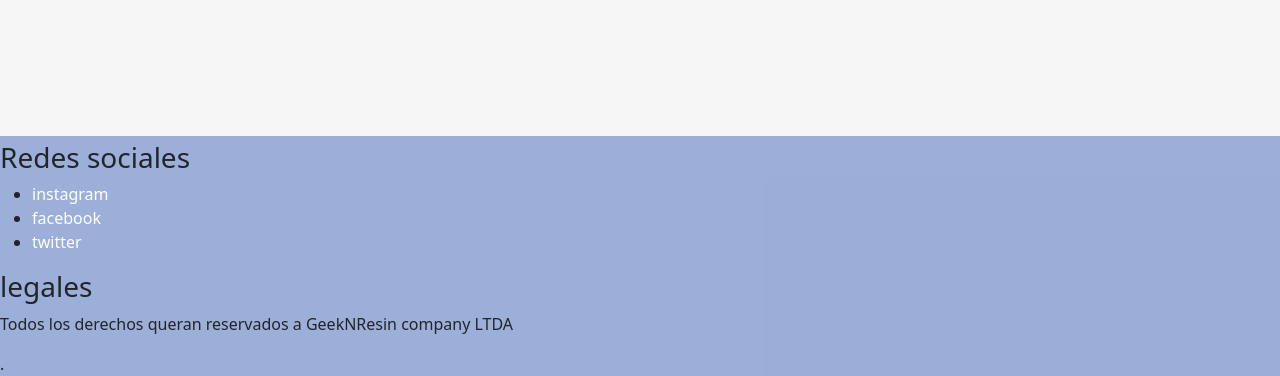
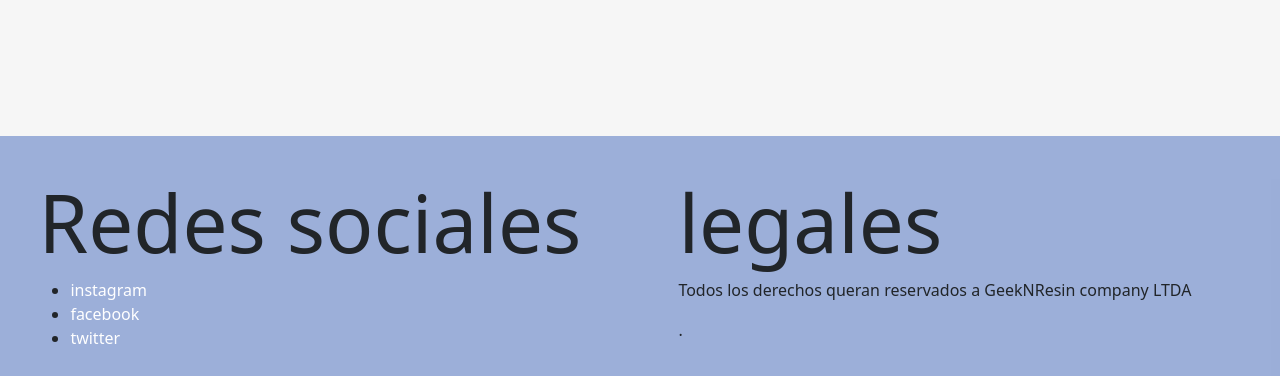
Before and after one commit to Francomarcellini/GEEKNRESINV2, a website: page pages/contacto.html in a window 1280 px wide. Shown: the part 584-960 px from the top of the page. Drawn offline with nearby package versions, Linux system fonts and the light colour scheme.

Commit message:
RETOQUES FINALES ESTETICOS

```diff
--- a/pages/contacto.html
+++ b/pages/contacto.html
@@ -71,15 +71,19 @@
         </section>
     </main>
     <footer>
-        <section>
-                <h3 class="footer__titulo">Redes sociales</h3>
-                <ul class="footer__lista--">
+        <section class="footer__contenido">
+            <div class="footer__redes">
+                <h3>Redes sociales</h3>
+                <ul>
                     <li><a href="https://www.instagram.com/geeknresin/">instagram</a></li>
                     <LI><a href="https://www.facebook.com/">facebook</a></LI>
-                    <li class="letra-verde"><a href="https://twitter.com/home?lang=es">twitter</a></li>
+                    <li ><a href="https://twitter.com/home?lang=es">twitter</a></li>
                 </ul>
+            </div>
+            <div class="footer__legales">
                 <h3>legales</h3>
                 <p >Todos los derechos queran reservados a GeekNResin company LTDA</p>.
+            </div>
         </section>
     </footer>
     <!-- JavaScript Bundle with Popper -->
--- a/scss/_footer.scss
+++ b/scss/_footer.scss
@@ -8,6 +8,25 @@ footer{
     li a {
     text-decoration: none;
     color: rgb(255, 255, 255);
-}
+    }
 
 }
+.footer__contenido{
+    @include sizes (100%, 100%);
+    display: flex;
+    flex-direction: row;
+}
+.footer__legales{
+    @include sizes (auto, 50%);
+    padding: 3%;
+    h3{
+        font-size: 5rem
+    }
+}
+.footer__redes{
+    @include sizes (auto, 50%);
+    padding: 3%;
+    h3{
+        font-size: 5rem
+    }
+}
--- a/scss/styles.scss
+++ b/scss/styles.scss
@@ -31,7 +31,7 @@ header {
     background-color: rgba(0, 255, 255, 0);/* color orientativo tamaño de contenedor */
     & h1{
         text-align: end;
-        font-size: 10vw ;
+        font-size: 7vw ;
         padding-right: 2%;
         }
     & img {
@@ -127,10 +127,10 @@ main{
     align-items: center;
     justify-content: space-evenly;
     & img{
-        @include sizes (100%, 50%);
+        @include sizes (70%, 60%);
     }
     & p{
-        @include sizes (auto, 50%);
+        @include sizes (auto, 40%);
     }
 
     }
```
Also changed, not shown: index.html (+8 -4 lines), pages/galeria.html (+16 -12 lines), pages/nuestos-materiales.html (+9 -5 lines), pages/sobre-nosotros.html (+8 -4 lines), css/styles.css.
